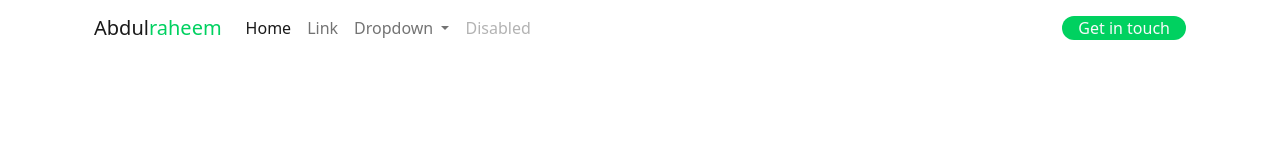
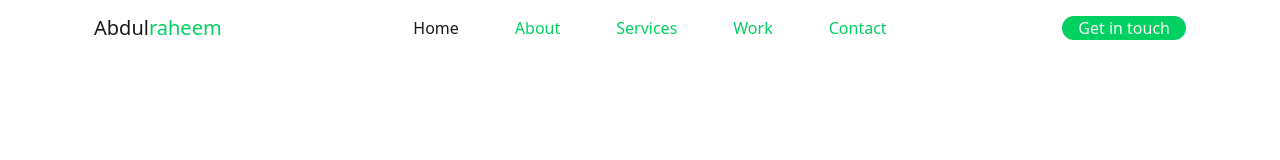
Before and after one commit to Abdulraheem20/portfolio, a plain HTML site: page index.html in a window 1280 px wide. Drawn offline with nearby package versions, Linux system fonts and the light colour scheme.

Commit message:
a new commit

```diff
--- a/CSS/style.css
+++ b/CSS/style.css
@@ -0,0 +1,4 @@
+.text-color li a {
+    color:#00D160 ;
+    margin: 0 20px;
+}
--- a/index.html
+++ b/index.html
@@ -22,27 +22,23 @@
               <button class="navbar-toggler" type="button" data-bs-toggle="collapse" data-bs-target="#navbarSupportedContent" aria-controls="navbarSupportedContent" aria-expanded="false" aria-label="Toggle navigation">
                 <span class="navbar-toggler-icon"></span>
               </button>
-              <div class="collapse navbar-collapse" id="navbarSupportedContent">
-                <ul class="navbar-nav me-auto mb-2 mb-lg-0">
+              <div class="collapse navbar-collapse " id="navbarSupportedContent">
+                <ul class="navbar-nav me-auto mb-2 mb-lg-0 mx-auto text-color">
                   <li class="nav-item">
                     <a class="nav-link active" aria-current="page" href="#">Home</a>
                   </li>
                   <li class="nav-item">
-                    <a class="nav-link" href="#">Link</a>
+                    <a class="nav-link" href="#">About</a>
                   </li>
-                  <li class="nav-item dropdown">
-                    <a class="nav-link dropdown-toggle" href="#" role="button" data-bs-toggle="dropdown" aria-expanded="false">
-                      Dropdown
-                    </a>
-                    <ul class="dropdown-menu">
-                      <li><a class="dropdown-item" href="#">Action</a></li>
-                      <li><a class="dropdown-item" href="#">Another action</a></li>
-                      <li><hr class="dropdown-divider"></li>
-                      <li><a class="dropdown-item" href="#">Something else here</a></li>
-                    </ul>
+
+                  <li class="nav-item">
+                    <a class="nav-link" href="#">Services</a>
                   </li>
                   <li class="nav-item">
-                    <a class="nav-link disabled">Disabled</a>
+                    <a class="nav-link" href="#">Work</a>
+                  </li>
+                  <li class="nav-item">
+                    <a class="nav-link" href="#">Contact</a>
                   </li>
                 </ul>
                 <form class="d-flex" role="search">
```
Also changed, not shown: about.html (added).
